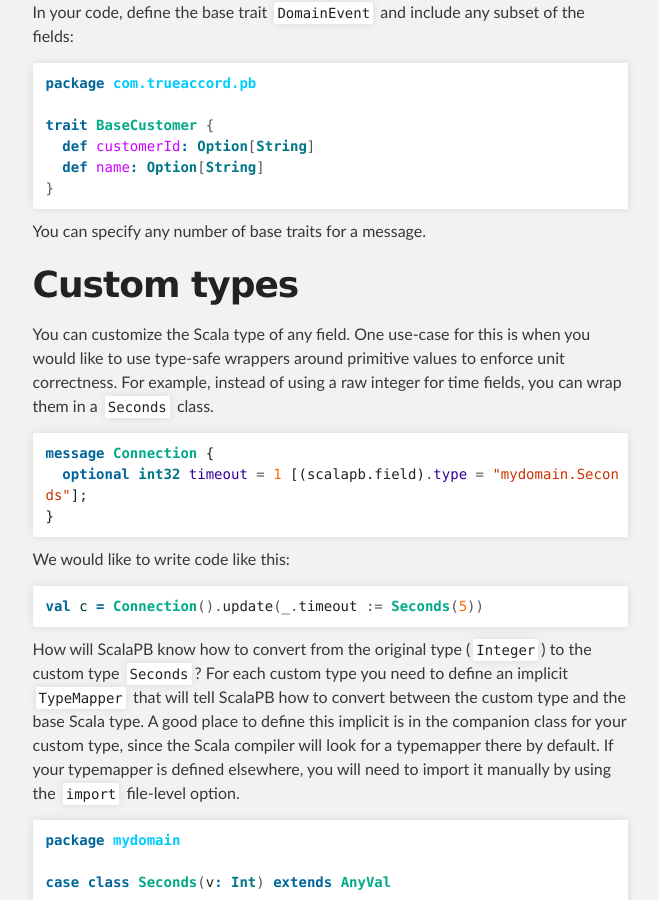
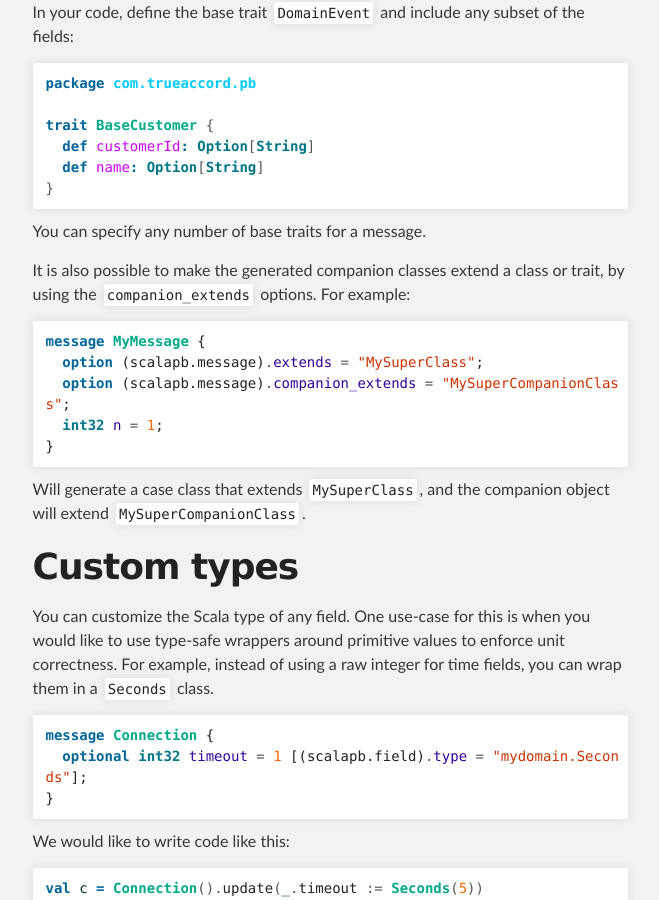
Before and after one commit to scalapb/ScalaPB, a Jekyll site: the page built from customizations.md, in a window 1280 px wide and 900 px high, scrolled down 1377 px. Shown: the whole window, without its empty margins (310-969 px from the left). Built offline with Jekyll 4.4.1, drawn with Linux system fonts in a browser that asks for light colours.

Commit message:
Documentation for #105.

```diff
--- a/customizations.md
+++ b/customizations.md
@@ -70,6 +70,20 @@ trait BaseCustomer {
 
 You can specify any number of base traits for a message.
 
+It is also possible to make the generated companion classes extend a class
+or trait, by using the `companion_extends` options. For example:
+
+{% highlight proto %}
+message MyMessage {
+  option (scalapb.message).extends = "MySuperClass";
+  option (scalapb.message).companion_extends = "MySuperCompanionClass";
+  int32 n = 1;
+}
+{% endhighlight %}
+
+Will generate a case class that extends `MySuperClass`, and the companion
+object will extend `MySuperCompanionClass`.
+
 # Custom types
 
 You can customize the Scala type of any field.  One use-case for this is when
```
